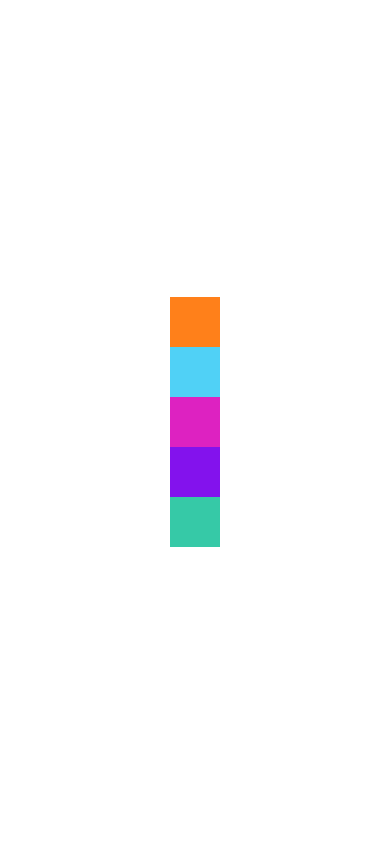
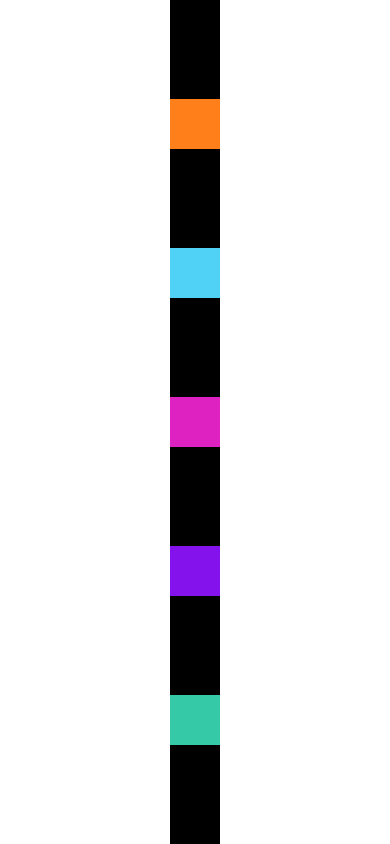
Before and after one commit to adriano-franca/react-native-funcional, a React Native app: screen / in a window 390 px wide. Built offline with nearby package versions, Linux system fonts and the light colour scheme.

Commit message:
aula flexbox 1

```diff
--- a/src/App.js
+++ b/src/App.js
@@ -1,7 +1,7 @@
 import React from 'react'
 import { SafeAreaView, StyleSheet } from 'react-native'
 
-import Quadrado from './components/layout/Quadrado';
+import FlexV1 from './components/layout/FlexboxV1';
 // import DigiteSeuNome from './components/DigiteSeuNome'
 // import ListaProdutosV2 from './components/produtos/ListaProdutosV2'
 // import ListaProdutos from './components/produtos/ListaProdutos'
@@ -24,11 +24,7 @@ import Quadrado from './components/layout/Quadrado';
 
 export default () => (
     <SafeAreaView style={style.App}>
-        <Quadrado cor='#ff801a'/>
-        <Quadrado cor='#50d1f6'/>
-        <Quadrado cor='#dd22c1'/>
-        <Quadrado cor='#8312ed'/>
-        <Quadrado cor='#36c9a7'/>
+        <FlexV1></FlexV1>
         {/*
         <DigiteSeuNome />
         <ListaProdutosV2 />
--- /dev/null
+++ b/src/components/layout/FlexboxV1.js
@@ -0,0 +1,23 @@
+import React from 'react'
+import { SafeAreaView, StyleSheet } from 'react-native'
+import Quadrado from './Quadrado'
+
+export default props => {
+    return (
+        <SafeAreaView style={style.FlexV1}>
+            <Quadrado cor='#ff801a'/>
+            <Quadrado cor='#50d1f6'/>
+            <Quadrado cor='#dd22c1'/>
+            <Quadrado cor='#8312ed'/>
+            <Quadrado cor='#36c9a7'/>
+        </SafeAreaView>
+    )
+}
+
+const style = StyleSheet.create({
+    FlexV1:{
+        flexGrow: 1,
+        justifyContent: "space-evenly",
+        backgroundColor: '#000'
+    }
+})
```
